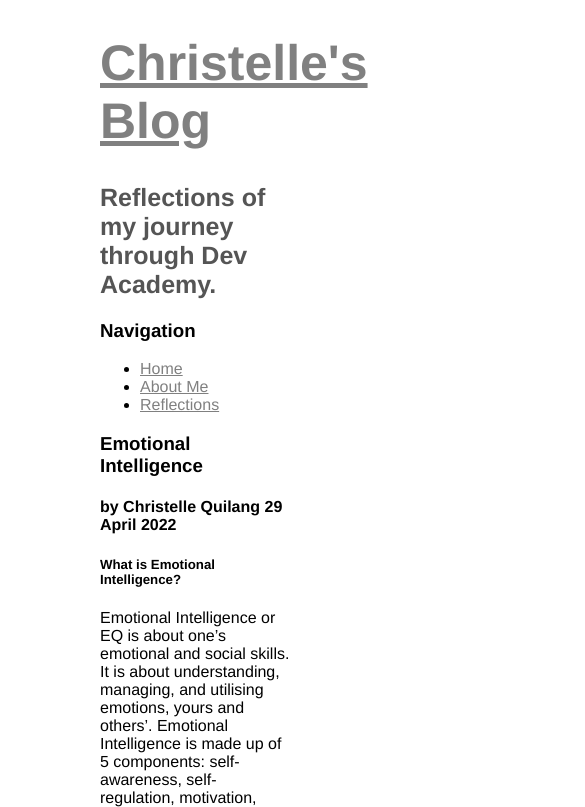
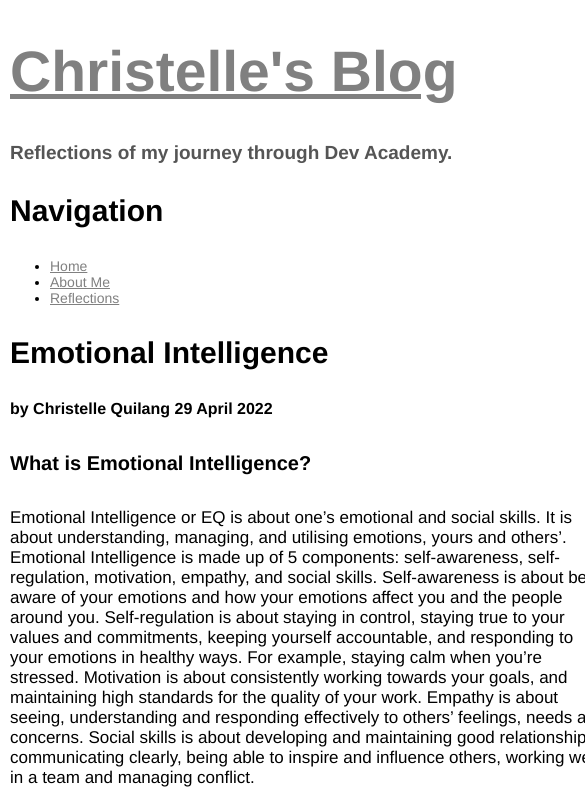
Before and after one commit to christelleq/christelleq.github.io, a plain HTML site: page blog/emotional-intelligence.html in a window 390 px wide. Shown: the top 807 px of the page, 585 px wide, since content can reach past the window. Drawn offline with Linux system fonts and the light colour scheme.

Commit message:
Media query for 768px

```diff
--- a/styles/main.css
+++ b/styles/main.css
@@ -97,3 +97,32 @@ img {
     font-size: 13px;
   }
 }
+
+@media screen and (max-width: 768px) {
+  body {
+    margin: 10px;
+    width: 600px;
+    /* font-size: 90%; */
+  }
+  h1 {
+    font-size: 57px;
+  }
+  h2 {
+    font-size: 19px;
+  }
+  h3 {
+    font-size: 30px;
+  }
+  h4 {
+    font-size: 16px;
+  }
+  h5 {
+    font-size: 20px;
+  }
+  li {
+    font-size: 14px;
+  }
+  p {
+    font-size: 17px;
+  }
+}
```
